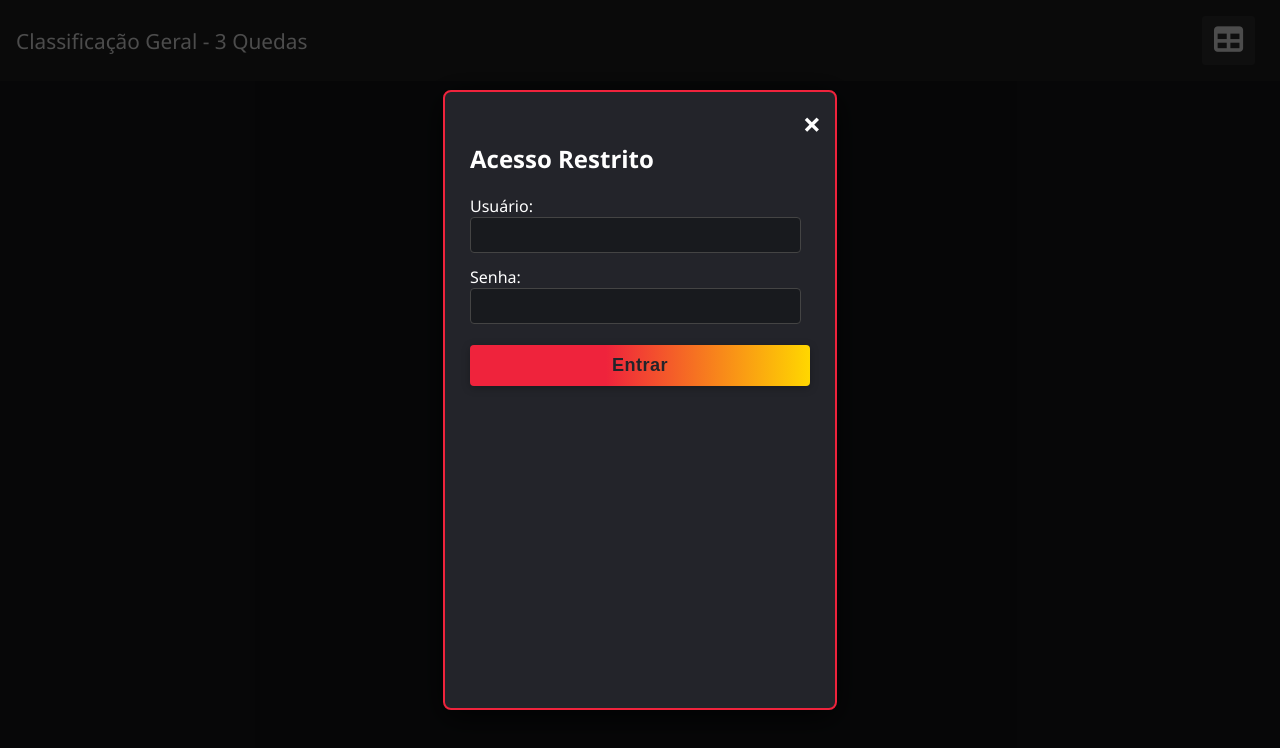
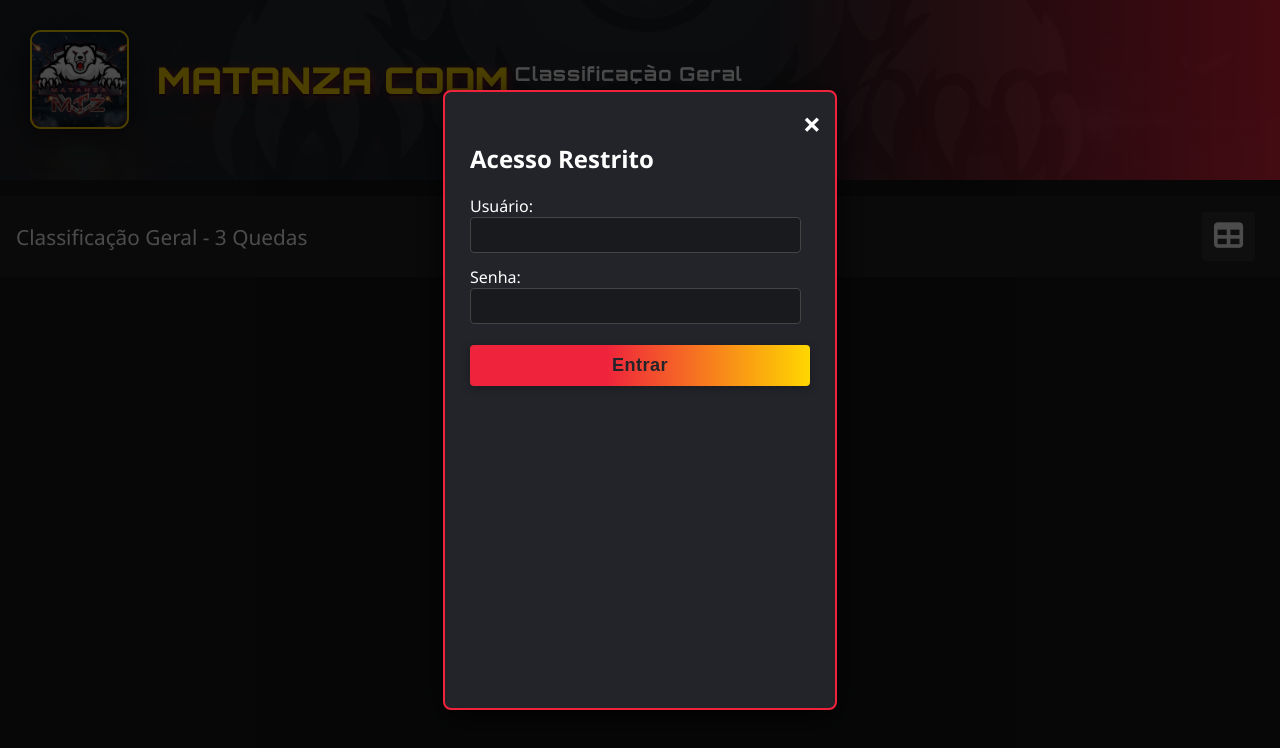
Before and after one commit to Maxwell9090/matanza, a website: page public/classificacao.html in a window 1280 px wide. Drawn offline with Linux system fonts and the light colour scheme.

Commit message:
Add files via upload

```diff
--- a/public/classificacao.html
+++ b/public/classificacao.html
@@ -5,8 +5,19 @@
   <title>Classificação Matanza</title>
   <link rel="stylesheet" href="classificacao.css">
   <link rel="stylesheet" href="https://cdnjs.cloudflare.com/ajax/libs/font-awesome/6.4.2/css/all.min.css"/>
+  <link href="https://fonts.googleapis.com/css2?family=Orbitron:wght@700;900&display=swap" rel="stylesheet">
 </head>
 <body>
+  <!-- Header/logo igual ao painel admin/slots -->
+  <header class="hero">
+    <div class="hero-bg"></div>
+    <div class="hero-content">
+        <img src="matanza.jpg" alt="Logo Matanza CODM" class="clan-logo">
+        <h1 class="main-title">MATANZA CODM</h1>
+        <p class="subtitle">Classificação Geral</p>
+    </div>
+  </header>
+
   <div id="classificacao-header">
     <span>Classificação Geral - 3 Quedas</span>
     <button id="btn-login-modal" title="Acesso Painel">
```
